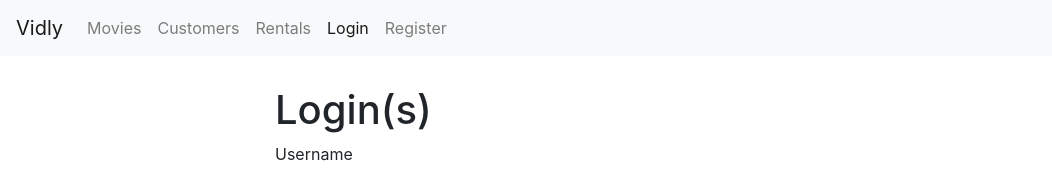
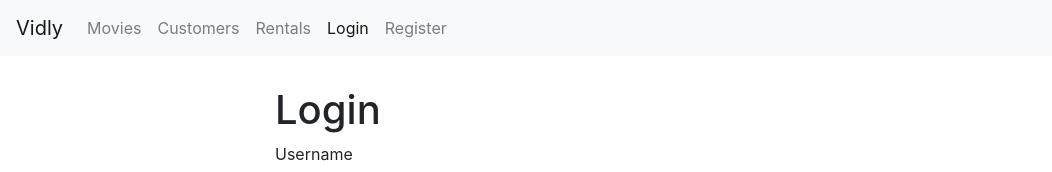
Before and after one commit to luc-tuyishime/movie-react, a React (Create React App) app: page /login in a window 1280 px wide. Shown: the top 172 px of the page, without its empty margins (0-1052 px from the left). Built offline with nearby package versions, Linux system fonts and the light colour scheme.

Commit message:
add new changes

```diff
--- a/src/components/loginForm.jsx
+++ b/src/components/loginForm.jsx
@@ -42,7 +42,7 @@ class LoginForm extends Form {
       <div>
         <div className="row justify-content-center">
           <div className="col-8">
-            <h1>Login(s)</h1>
+            <h1>Login</h1>
             <form onSubmit={this.handleSubmit}>
               {this.renderInput("username", "Username", "username")}
               {this.renderInput("password", "Password", "password", "password")}
--- a/src/index.js
+++ b/src/index.js
@@ -7,6 +7,8 @@ import registerServiceWorker from "./registerServiceWorker"
 import "bootstrap/dist/css/bootstrap.css"
 import "font-awesome/css/font-awesome.css"
 
+console.log(process.env)
+
 ReactDOM.render(
   <BrowserRouter>
     <App />
```
Also changed, not shown: 2 other files (tests, documents, lock files or other folders).
